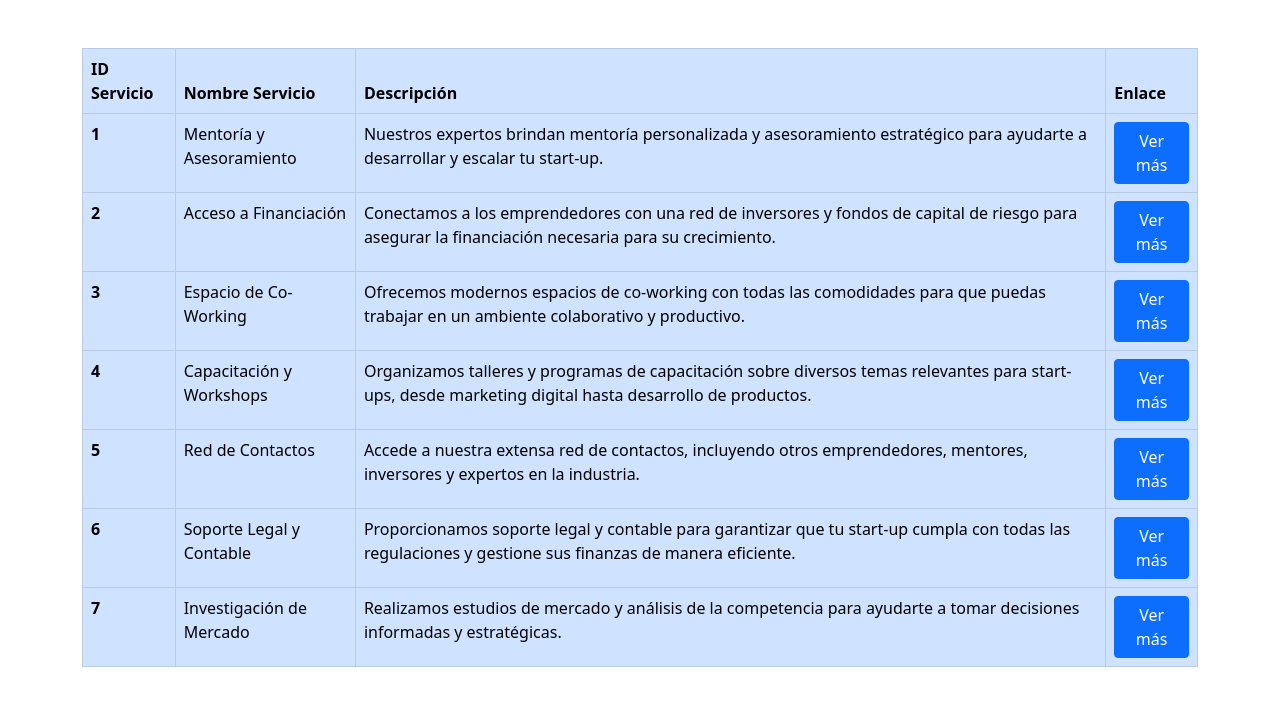
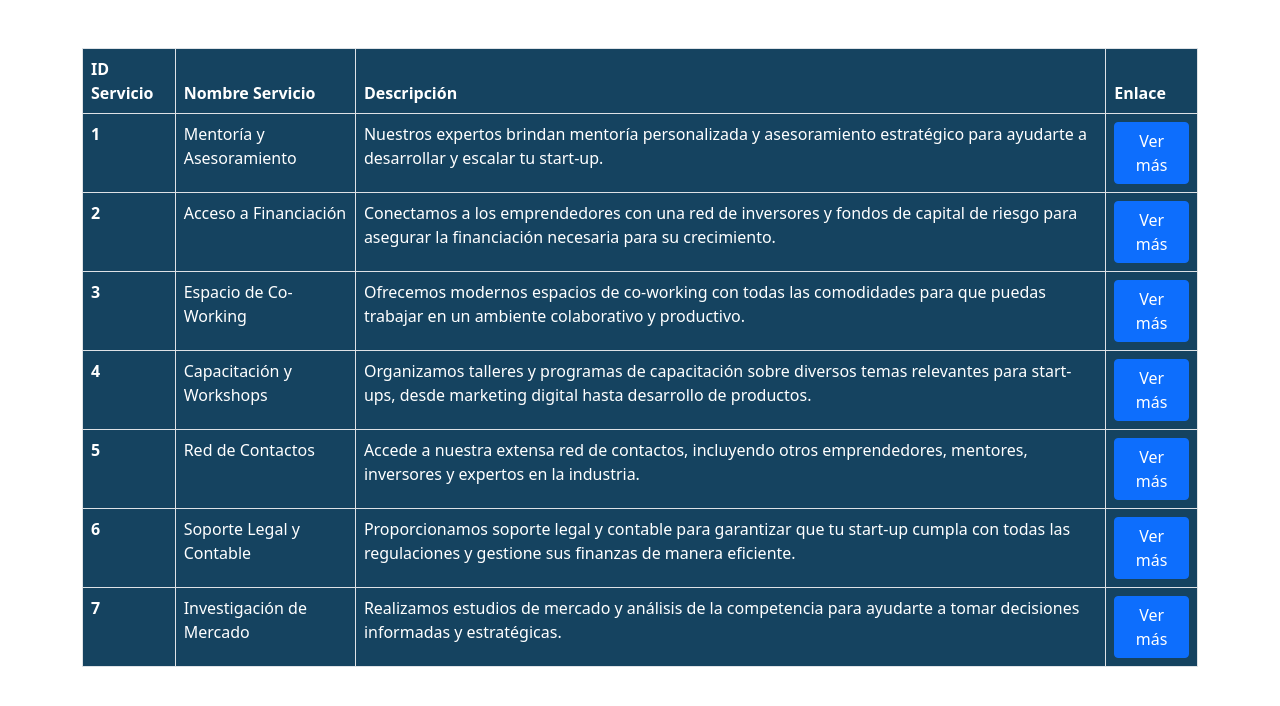
Before and after one commit to Dani1804/prueba3_pweb, a Django app: page /Innovacion/servicios in a window 1280 px wide. Shown: the part 56-762 px from the top of the page. Run offline with Django 4.2, Linux system fonts and the light colour scheme; data comes from the database, SQL or seed files in the repository.

Commit message:
Tablas con colores mas bonitos

```diff
--- a/Innovacion/templates/Innovacion/quienesSomos.html
+++ b/Innovacion/templates/Innovacion/quienesSomos.html
@@ -33,7 +33,7 @@
         </div>
         <div class="row my-5">
           <div class="col-lg-12">
-            <table class="table table-primary table-bordered-columns" style="background-color: #0b5345">
+            <table class="table table table-bordered-columns" style="color: white; background-color: #0b5345">
               <thead>
                 <tr>
                   <th scope="col">ID Afiliado</th>
--- a/Innovacion/templates/Innovacion/servicios.html
+++ b/Innovacion/templates/Innovacion/servicios.html
@@ -30,7 +30,7 @@
       <div class="container">
         <div class="row my-5">
           <div class="col-lg-12">
-            <table class="table table-primary table-bordered" style="background-color: #154360">
+            <table class="table table table-bordered" style="color: white; background-color: #154360">
               <thead>
                 <tr>
                   <th scope="col">ID Servicio</th>
```
